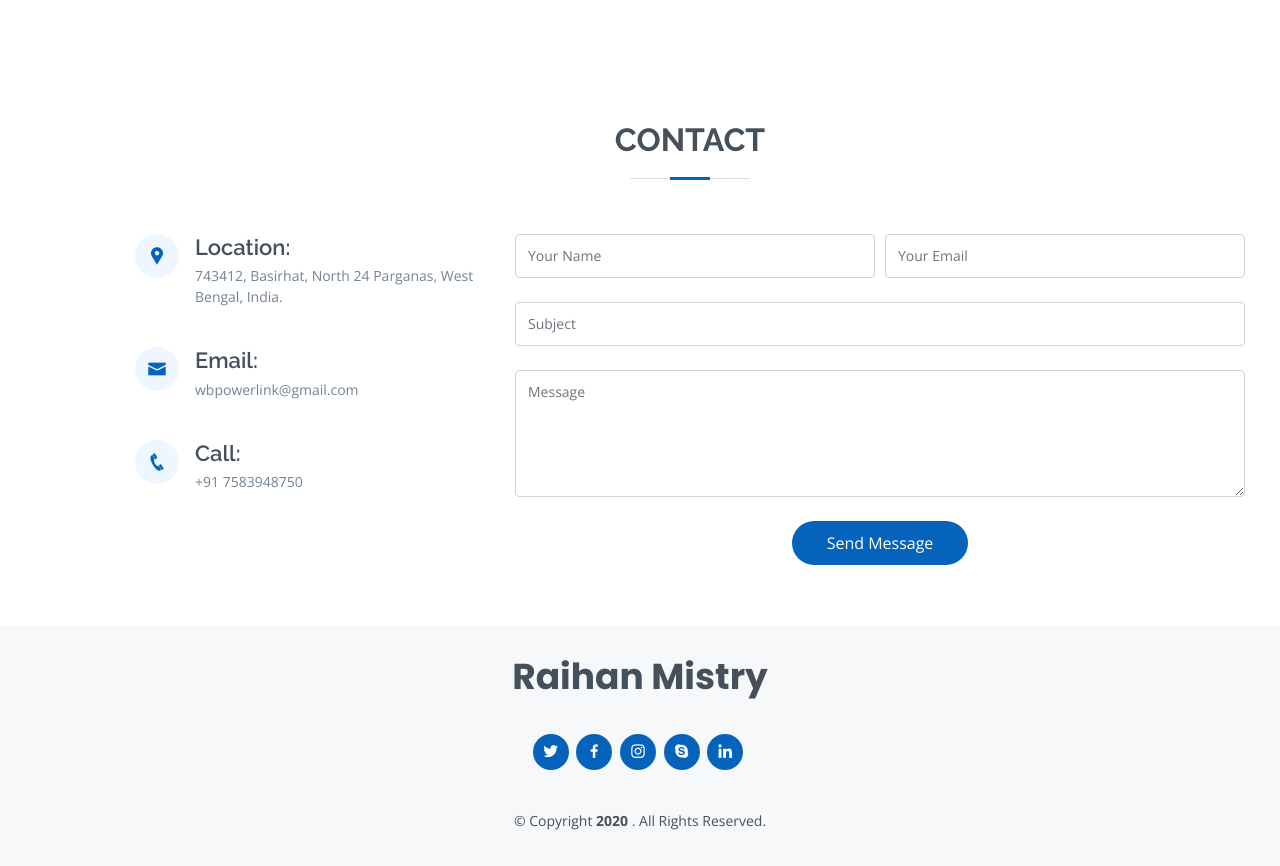
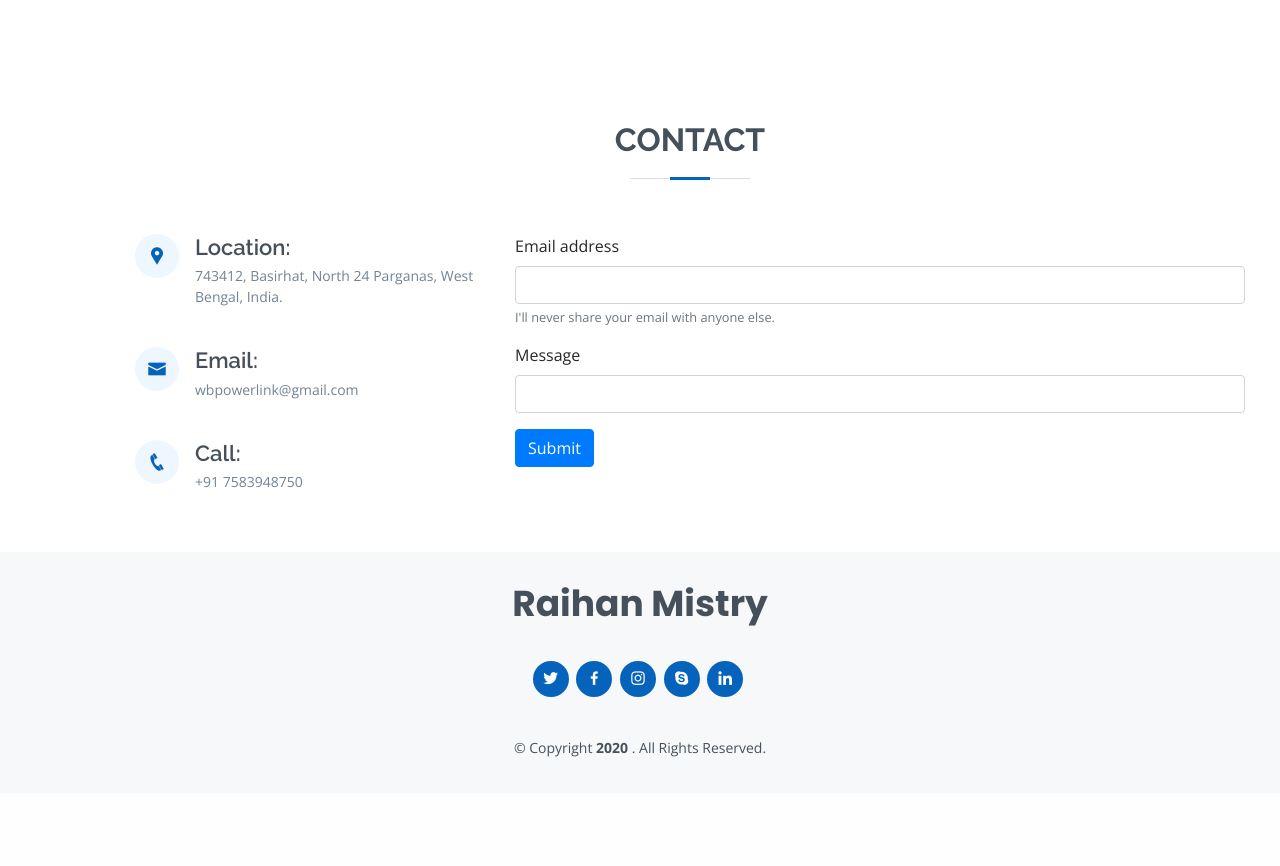
Before and after one commit to raihanmistry2003/python-raihan-mistry, a Flask app: page / in a window 1280 px wide. Shown: the part 4700-5566 px from the top of the page. After the commit the page ends 5457 px from the top, so only its background shows below. Run offline with Flask 2, Linux system fonts and the light colour scheme; some libraries are stand-ins or nearby versions.

Commit message:
Update index.html

```diff
--- a/templates/index.html
+++ b/templates/index.html
@@ -745,35 +745,19 @@
 
           <div class="col-lg-8 mt-5 mt-lg-0">
 
-            <form action="form" method="post" role="form" class="php-email-form">
-              <div class="form-row">
-                <div class="col-md-6 form-group">
-                  <input type="text" name="name" class="form-control" id="name" placeholder="Your Name"
-                    data-rule="minlen:4" data-msg="Please enter at least 4 chars" />
-                  <div class="validate"></div>
-                </div>
-                <div class="col-md-6 form-group">
-                  <input type="email" class="form-control" name="email" id="email" placeholder="Your Email"
-                    data-rule="email" data-msg="Please enter a valid email" />
-                  <div class="validate"></div>
-                </div>
+            <form action="/" method="POST">
+              <div class="form-group">
+                <label for="exampleInputEmail1">Email address</label>
+                <input type="email" name="email" class="form-control" id="exampleInputEmail1"
+                  aria-describedby="emailHelp" required />
+                <small id="emailHelp" class="form-text text-muted">I'll never share your email with anyone
+                  else.</small>
               </div>
               <div class="form-group">
-                <input type="text" class="form-control" name="subject" id="subject" placeholder="Subject"
-                  data-rule="minlen:4" data-msg="Please enter at least 8 chars of subject" />
-                <div class="validate"></div>
+                <label for="exampleInputPassword1">Message</label>
+                <input type="text" name="message" class="form-control" required />
               </div>
-              <div class="form-group">
-                <textarea class="form-control" name="message" rows="5" data-rule="required"
-                  data-msg="Please write something for us" placeholder="Message"></textarea>
-                <div class="validate"></div>
-              </div>
-              <div class="mb-3">
-                <div class="loading">Loading</div>
-                <div class="error-message"></div>
-                <div class="sent-message">Your message has been sent. Thank you!</div>
-              </div>
-              <div class="text-center"><button type="submit">Send Message</button></div>
+              <button type="submit" class="btn btn-primary">Submit</button>
             </form>
 
           </div>
```
